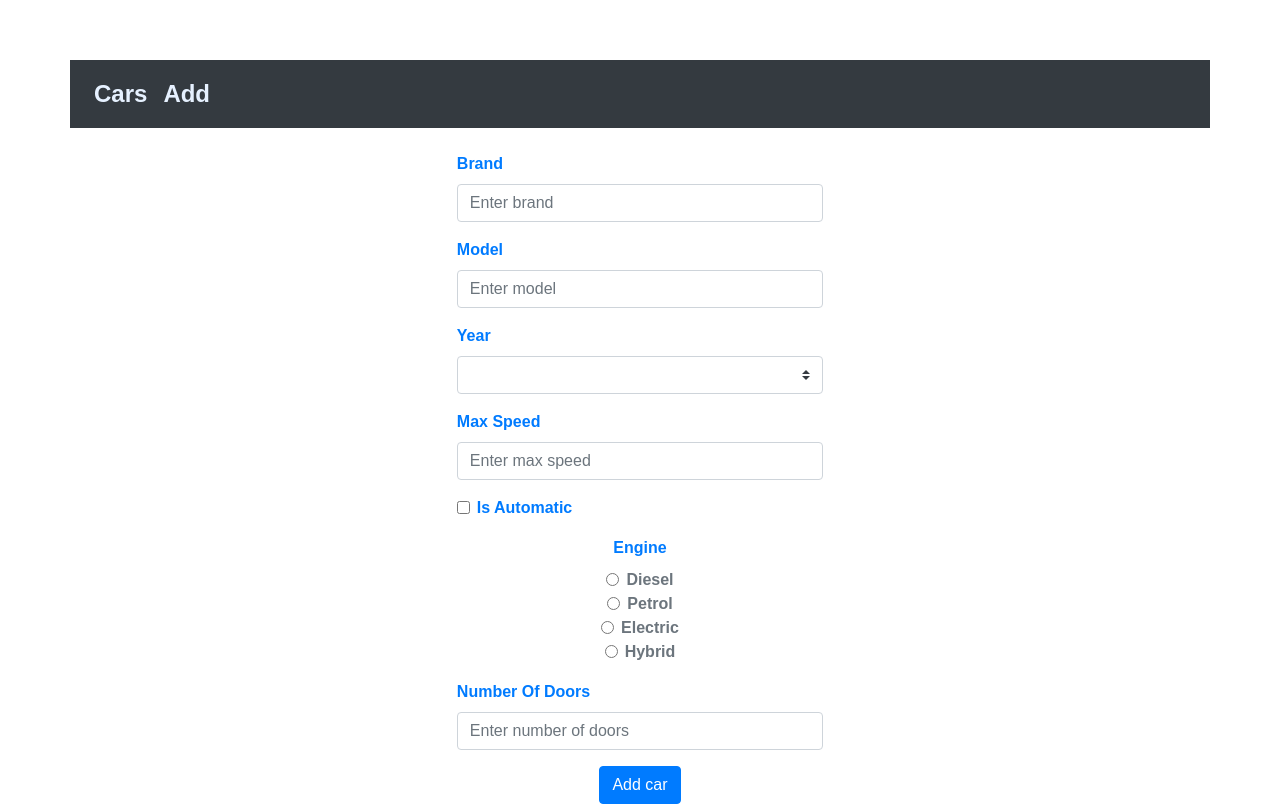
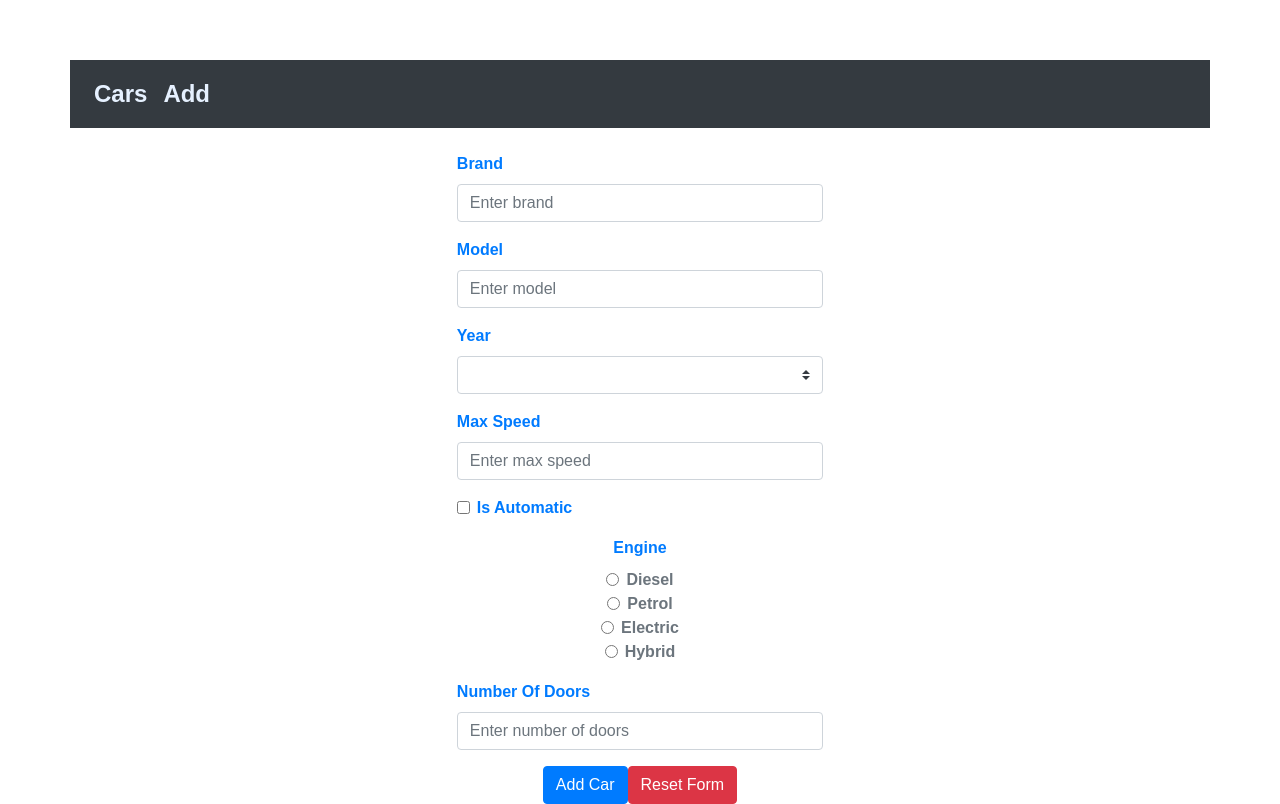
Before and after one commit to biljana94/cars-app, a Vue app: page /add in a window 1280 px wide. Built offline with nearby package versions, Linux system fonts and the light colour scheme; a web font is replaced by a local one.

Commit message:
Reset form

```diff
--- a/src/components/AddCar.vue
+++ b/src/components/AddCar.vue
@@ -70,7 +70,9 @@
 
 
 
-                <button type="submit" class="btn btn-primary">Add car</button>
+                <button type="submit" class="btn btn-primary">Add Car</button>
+                <!--button za resetovanje forme; tj vraca praznu formu; @click.stop.prevent="resetForm()" ovo moramo pisati jer smo u formi stavili dugme-->
+                <button @click.stop.prevent="resetForm()" type="button" class="btn btn-danger">Reset Form</button>
             </form>
 
         </div>
@@ -114,10 +116,16 @@ export default {
             cars.add(this.newCar)
                 .then(() => {
                     this.$router.push('/cars'); //redirektovanje rute!!!!
+                    this.newCar = {};
                 })
                 .catch(error => { //catch ne moramo da pisemo uopste
                     console.log(error);
                 })
+
+        },
+
+        //resetujemo formu (ako onaj ko pise podatke nije dobro napisao i hoce sve ispocetka da pise moze da resetuje na dugme)
+        resetForm() {
             this.newCar = {}; //vracamo prazan this.newCar da moze da nam vrati prazan
         }
     }
```
